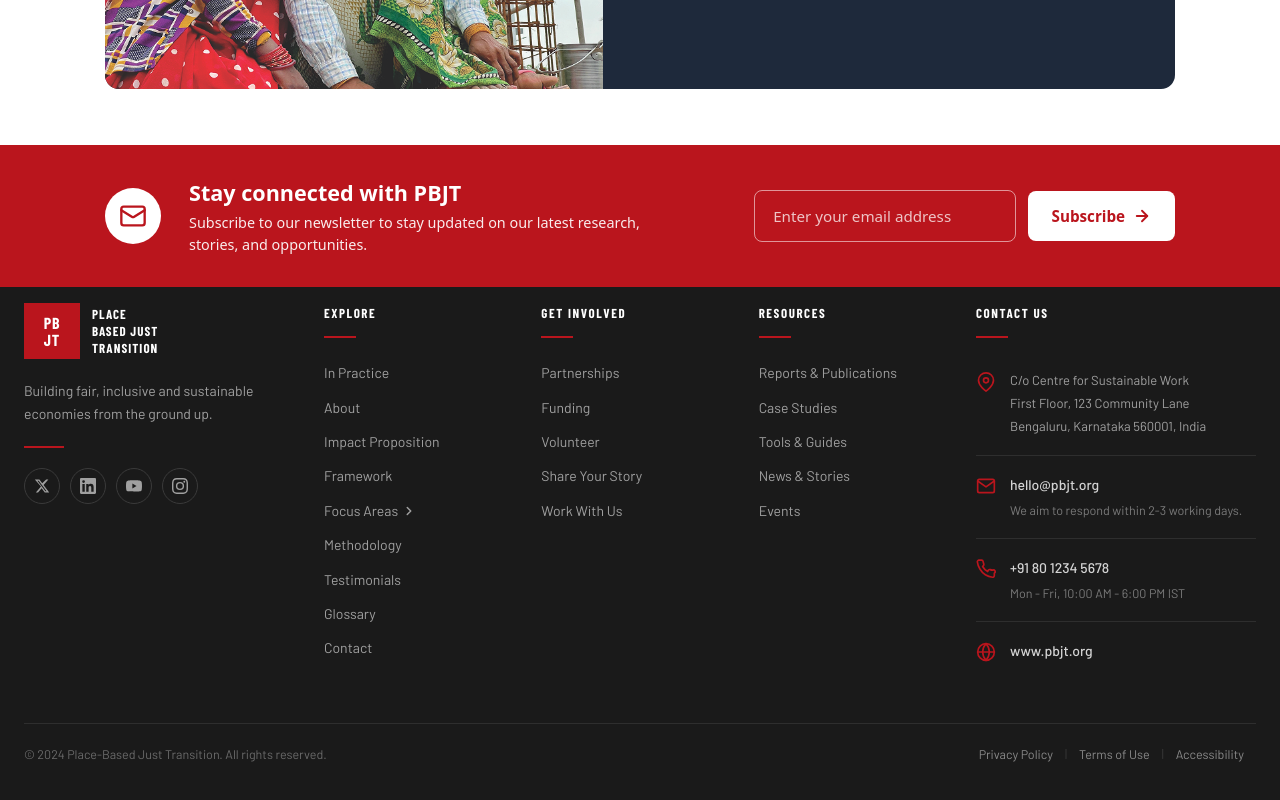
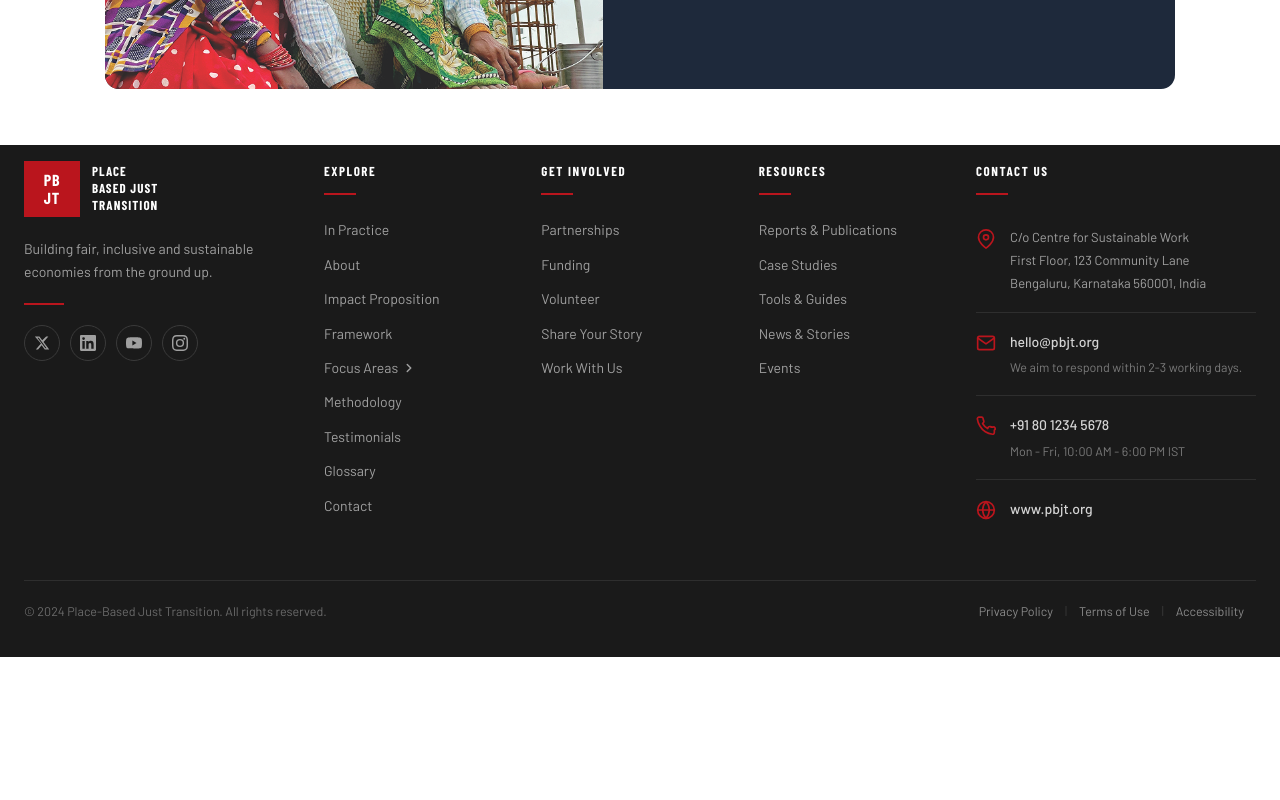
Before and after one commit to muhammed-bilal-uxd/new-pbjt-web-app, a Next.js app: page /in-practice in a window 1280 px wide. Shown: the part 2187-2987 px from the top of the page. After the commit the page ends 2844 px from the top, so only its background shows below. Built offline with nearby package versions, Linux system fonts and the light colour scheme.

Commit message:
feat: subscription template update

```diff
--- a/src/app/contact/page.tsx
+++ b/src/app/contact/page.tsx
@@ -14,6 +14,7 @@ import {
 } from "lucide-react";
 import styles from "./Contact.module.css";
 import Banner from "@/components/banner";
+import EmailSubscription from "@/components/email-subscription/email-subscription";
 
 const cn = (names: string) =>
   names
@@ -69,7 +70,6 @@ export default function Contact() {
           </div>
         </div>
       </section> */}
-
       <Banner>
         <div className="relative">
           <div className={cn("text-white p-4 contact-text-banner-container")}>
@@ -77,7 +77,6 @@ export default function Contact() {
           </div>
         </div>
       </Banner>
-
       {/* Form + Info */}
       <section className={cn("contact-main center-content")}>
         <div className={cn("contact-grid")}>
@@ -302,7 +301,6 @@ export default function Contact() {
           </aside>
         </div>
       </section>
-
       {/* Other Ways */}
       {/* <section className="other-ways">
         <h2 className="other-ways-title">Other ways to connect</h2>
@@ -353,48 +351,7 @@ export default function Contact() {
         </div>
       </section> */}
 
-      {/* Newsletter */}
-      {/* <section className={cn("newsletter")}>
-        <div className={cn("newsletter-content center-content")}>
-          <div className={cn("newsletter-icon")}>
-            <Mail size={32} />
-          </div>
-          <div className={cn("newsletter-text")}>
-            <h3>Stay connected with PBJT</h3>
-            <p>
-              Subscribe to our newsletter to stay updated on our latest
-              research, stories, and opportunities.
-            </p>
-          </div>
-          <button className={cn("subscribe-btn")} type="button">
-            Subscribe Now <ArrowRight size={18} />
-          </button>
-        </div>
-      </section> */}
-
-      <div className="m-auto">
-        <form
-          action="mailto:mail2muhammedbilal@gmail.com"
-          method="post"
-          encType="text/plain"
-        >
-          Name:
-          <br />
-          <input type="text" name="name" />
-          <br />
-          E-mail:
-          <br />
-          <input type="text" name="mail" />
-          <br />
-          Comment:
-          <br />
-          <input type="text" name="comment" />
-          <br />
-          <br />
-          <input type="submit" value="Send" />
-          <input type="reset" value="Reset" />
-        </form>
-      </div>
+      {/* <EmailSubscription /> */}
     </div>
   );
 }
--- a/src/app/in-practice/in-practice.module.css
+++ b/src/app/in-practice/in-practice.module.css
@@ -490,97 +490,6 @@
   height: auto;
 }
 
-/* ===== Newsletter ===== */
-.newsletterSection {
-  background: var(--pbjt-primary-color);
-  color: #ffffff;
-  padding: 2rem 0;
-}
-
-.newsletterContent {
-  display: grid;
-  grid-template-columns: auto 1fr auto;
-  gap: 1.75rem;
-  align-items: center;
-  /* max-width: 1100px; */
-  /* margin: 0 auto; */
-}
-
-.newsletterIconWrap {
-  width: 56px;
-  height: 56px;
-  border-radius: 50%;
-  background: #ffffff;
-  color: var(--pbjt-primary-color);
-  display: inline-flex;
-  align-items: center;
-  justify-content: center;
-  flex-shrink: 0;
-}
-
-.newsletterTitle {
-  font-size: 1.35rem;
-  font-weight: 700;
-  margin: 0 0 0.2rem;
-}
-
-.newsletterSub {
-  margin: 0;
-  font-size: 0.9rem;
-  opacity: 0.92;
-  line-height: 1.5;
-  max-width: 480px;
-}
-
-.newsletterForm {
-  display: flex;
-  gap: 0.75rem;
-  align-items: center;
-}
-
-.newsletterInput {
-  padding: 0.85rem 1.15rem;
-  border-radius: var(--radius-sm);
-  border: 1px solid rgba(255, 255, 255, 0.55);
-  background: transparent;
-  color: #ffffff;
-  font-size: 0.95rem;
-  min-width: 260px;
-  outline: none;
-  transition: border-color 0.2s;
-}
-
-.newsletterInput::placeholder {
-  color: rgba(255, 255, 255, 0.75);
-}
-
-.newsletterInput:focus {
-  border-color: #ffffff;
-}
-
-.newsletterBtn {
-  display: inline-flex;
-  align-items: center;
-  gap: 0.5rem;
-  padding: 0.85rem 1.5rem;
-  background: #ffffff;
-  color: var(--pbjt-primary-color);
-  border: none;
-  border-radius: var(--radius-sm);
-  font-size: 0.95rem;
-  font-weight: 700;
-  cursor: pointer;
-  transition:
-    background 0.2s,
-    transform 0.2s;
-  white-space: nowrap;
-}
-
-.newsletterBtn:hover {
-  background: #fef2f2;
-  transform: translateY(-1px);
-}
-
 .villageContainer {
   margin-block: 0 3.5rem;
 }
--- a/src/app/in-practice/page.tsx
+++ b/src/app/in-practice/page.tsx
@@ -304,35 +304,7 @@ export default function PBJTInPractice() {
         </div>
       </section>
 
-      {/* ===== Newsletter ===== */}
-      <section className={styles.newsletterSection}>
-        <div className={styles.newsletterContent + " center-content"}>
-          <span className={styles.newsletterIconWrap}>
-            <MailIcon />
-          </span>
-          <div className={styles.newsletterText}>
-            <h3 className={styles.newsletterTitle}>Stay connected with PBJT</h3>
-            <p className={styles.newsletterSub}>
-              Subscribe to our newsletter to stay updated on our latest
-              research, stories, and opportunities.
-            </p>
-          </div>
-          <form className={styles.newsletterForm} onSubmit={handleSubscribe}>
-            <input
-              type="email"
-              placeholder="Enter your email address"
-              className={styles.newsletterInput}
-              value={email}
-              onChange={(e) => setEmail(e.target.value)}
-              required
-              aria-label="Email address"
-            />
-            <button type="submit" className={styles.newsletterBtn}>
-              Subscribe <ArrowIcon />
-            </button>
-          </form>
-        </div>
-      </section>
+      {/* <EmailSubscription /> */}
     </div>
   );
 }
--- /dev/null
+++ b/src/components/email-subscription/email-subscription.module.css
@@ -0,0 +1,73 @@
+.wrapper {
+  --radius-sm: 8px;
+}
+
+/* ============================
+   Newsletter Banner
+   ============================ */
+.newsletter {
+  background: var(--pbjt-primary-color);
+  color: #ffffff;
+  padding: 2.5rem 0;
+}
+
+.newsletter-content {
+  /* max-width: 1200px;
+  margin: 0 auto; */
+  display: flex;
+  align-items: center;
+  gap: 1.5rem;
+}
+
+.newsletter-icon {
+  width: 64px;
+  height: 64px;
+  border-radius: 50%;
+  background: #ffffff;
+  color: var(--pbjt-primary-color);
+  display: flex;
+  align-items: center;
+  justify-content: center;
+  flex-shrink: 0;
+}
+
+.newsletter-text {
+  flex: 1;
+}
+
+.newsletter-text h3 {
+  font-size: 1.25rem;
+  font-weight: 700;
+  margin: 0 0 0.35rem;
+}
+
+.newsletter-text p {
+  font-size: 0.9rem;
+  opacity: 0.95;
+  margin: 0;
+  line-height: 1.5;
+}
+
+.subscribe-btn {
+  background: transparent;
+  color: #ffffff;
+  border: 2px solid #ffffff;
+  padding: 0.75rem 1.5rem;
+  border-radius: 8px;
+  font-size: 0.95rem;
+  font-weight: 600;
+  cursor: pointer;
+  display: inline-flex;
+  align-items: center;
+  gap: 0.5rem;
+  transition:
+    background 0.15s ease,
+    color 0.15s ease;
+  white-space: nowrap;
+  font-family: inherit;
+}
+
+.subscribe-btn:hover {
+  background: #ffffff;
+  color: var(--pbjt-primary-color);
+}
--- /dev/null
+++ b/src/components/email-subscription/email-subscription.tsx
@@ -0,0 +1,35 @@
+import { ArrowRight, Mail } from "lucide-react";
+
+import styles from "./email-subscription.module.css";
+
+const cn = (names: string) =>
+  names
+    .split(" ")
+    .filter(Boolean)
+    .map((n) => styles[n as keyof typeof styles] || n)
+    .join(" ");
+
+export default function EmailSubscription() {
+  return (
+    <div>
+      {/* Newsletter */}
+      <section className={cn("newsletter")}>
+        <div className={cn("newsletter-content center-content")}>
+          <div className={cn("newsletter-icon")}>
+            <Mail size={32} />
+          </div>
+          <div className={cn("newsletter-text")}>
+            <h3>Stay connected with PBJT</h3>
+            <p>
+              Subscribe to our newsletter to stay updated on our latest
+              research, stories, and opportunities.
+            </p>
+          </div>
+          <button className={cn("subscribe-btn")} type="button">
+            Subscribe Now <ArrowRight size={18} />
+          </button>
+        </div>
+      </section>
+    </div>
+  );
+}
```
